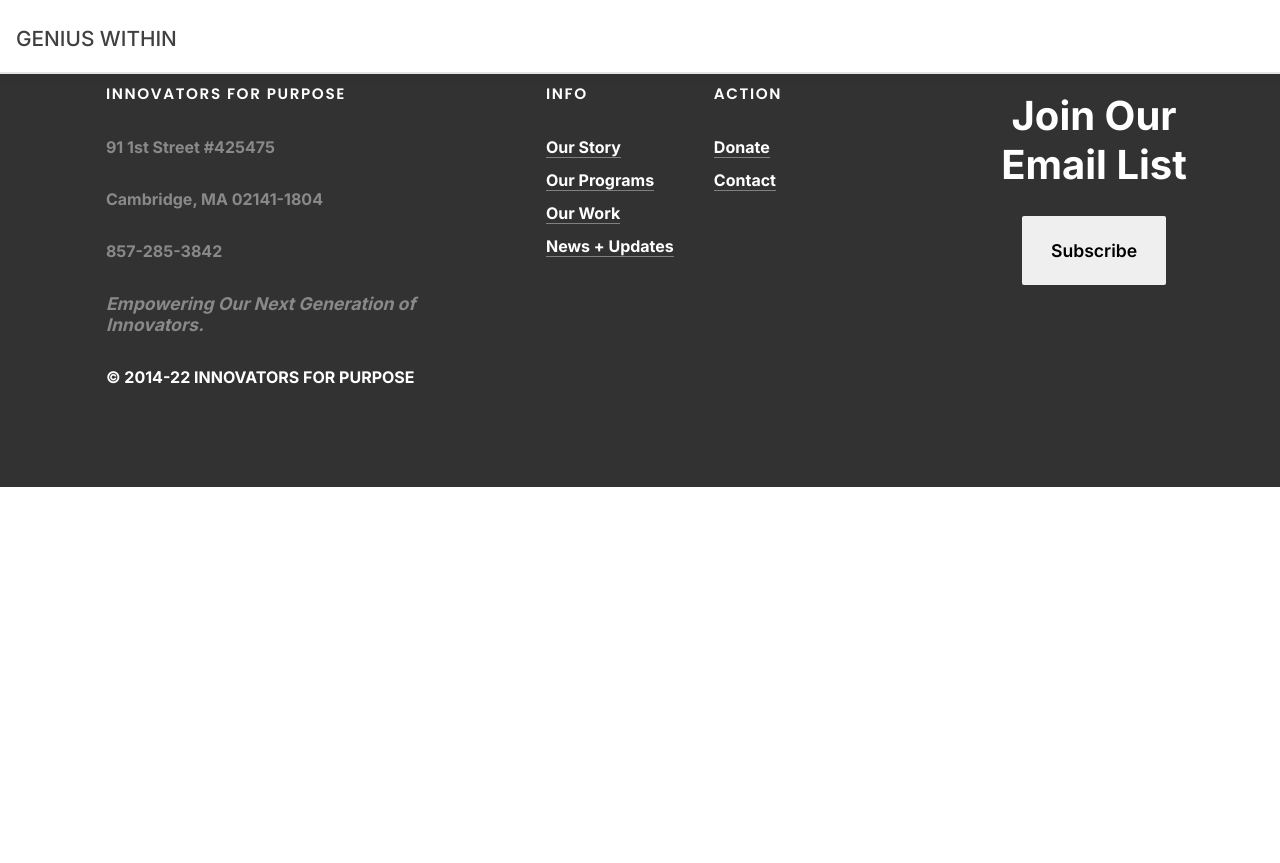
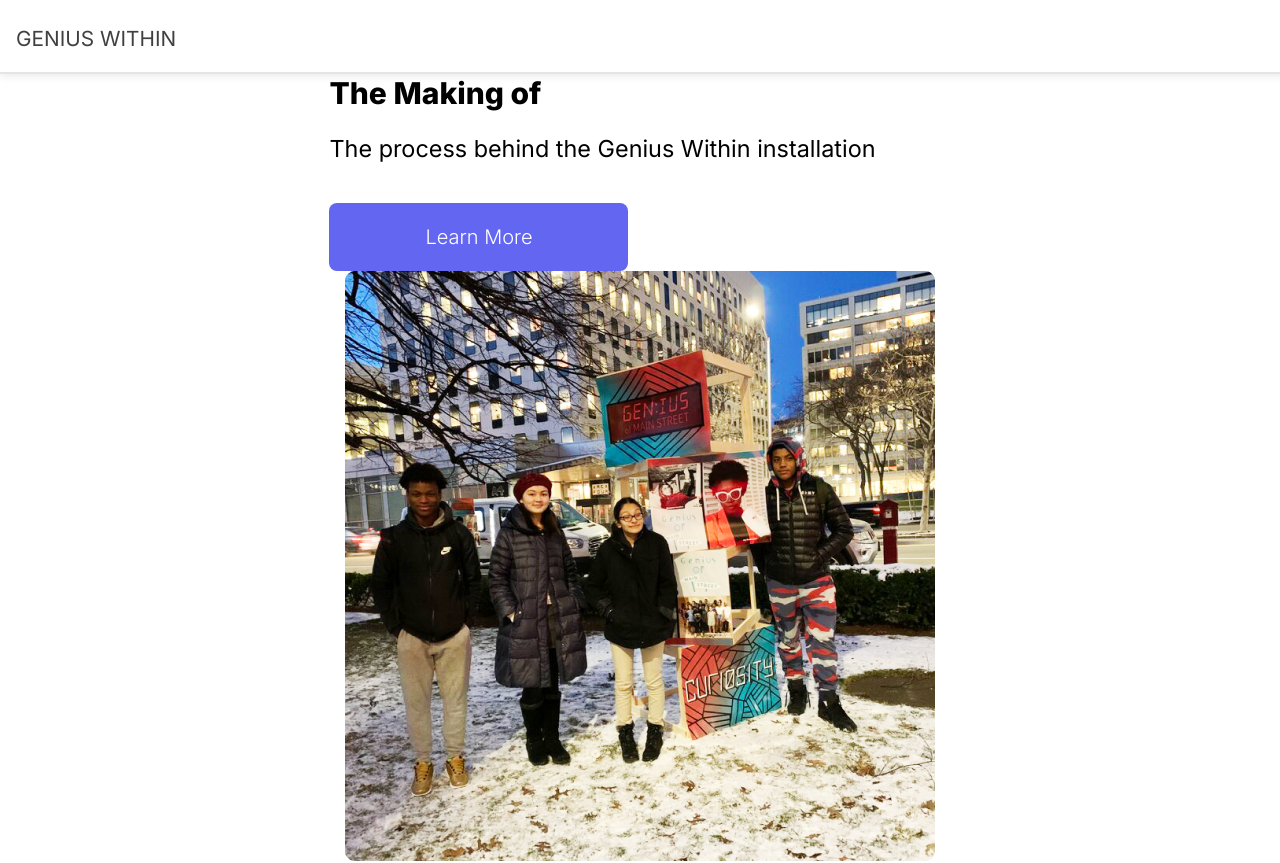
Before and after one commit to foxwithahdie/Genius-Website-Next, a Next.js app: page /geniuses in a window 1280 px wide. Shown: the top 863 px of the page. Before the commit the page ends 800 px from the top, so only its background shows below. Built offline with nearby package versions, Linux system fonts and the light colour scheme.

Commit message:
fixed pages issue

```diff
--- a/app/components/button/button.css
+++ b/app/components/button/button.css
@@ -9,4 +9,5 @@
     border: none;
     border-radius: 8px;
     padding: 22px 12px 22px 12px;
+    text-decoration: none;
 }
--- a/app/components/button/button.jsx
+++ b/app/components/button/button.jsx
@@ -2,7 +2,6 @@ import './button.css'
 import Link from 'next/link'
 
 export default function Button(props) {
-    console.log(props.reference)
     return (
         <Link href={props.reference} className={`button-styling ${props.className}`}>
             {props.content}
--- a/app/components/page_card/page_card.jsx
+++ b/app/components/page_card/page_card.jsx
@@ -4,7 +4,6 @@ import Image from 'next/image'
 import NewLineText from '../../helper_functions'
 
 export default function PageCard(props) {
-    console.log(props.reference)
     let cardClassName = (props.reverse) ? 'card reverse' : 'card'
     return (
         <div className={cardClassName}>
--- a/app/geniuses/page.js
+++ b/app/geniuses/page.js
@@ -1,13 +1,19 @@
 import '../globals.css';
 import './geniuses.css';
-import pageCard from '../components/page_card/page_card';
-import Image from 'next/image';
+import PageCard from '../components/page_card/page_card';
 import GeniusGroupPhoto from '../../public/Images/Homepage Images/Genius Group Photo.png';
 
 export default function Geniuses() {
     return (
         <div>
-
+            <PageCard
+                reverse={false}
+                image={GeniusGroupPhoto}
+                alt='A photo of the group that brought the Genius project to life.'
+                title='The Making of'
+                subtitle='The process behind the Genius Within installation'
+                reference='/geniuses'
+            />
         </div>
     )
 }
--- a/app/layout.js
+++ b/app/layout.js
@@ -7,12 +7,6 @@ import './globals.css';
 export default function Layout({ children }) {
   return (
     <html lang="en" className={`${inter.variable}`}>
-        <Head>
-            <link rel="preconnect" href="https://fonts.googleapis.com"/>
-            <link rel="preconnect" href="https://fonts.gstatic.com" crossOrigin='' />
-            <link href="https://fonts.googleapis.com/css2?family=Inter:wght@100;200;300;400;500;600;700;800;900&display=swap" rel="stylesheet"/>
-            <link href="https://fonts.googleapis.com/css2?family=Poppins:wght@600&display=swap" rel="stylesheet"/>
-        </Head>
         <Navbar />
         { children }
         <Footer />
--- a/app/page.js
+++ b/app/page.js
@@ -31,9 +31,9 @@ export default function Index() {
                     alt='A photo of the group that brought the Genius project to life.'
                     title='The Making of'
                     subtitle='The process behind the Genius Within installation'
-                href='/'
+                    reference='/geniuses'
                 />
-                <div class='pagebreak'></div>
+                <div className='pagebreak'></div>
                 <PageCard
                     reverse
                     image={AboutTheGeniuses}
```
Lines whose indentation alone changed are shown as unchanged.
